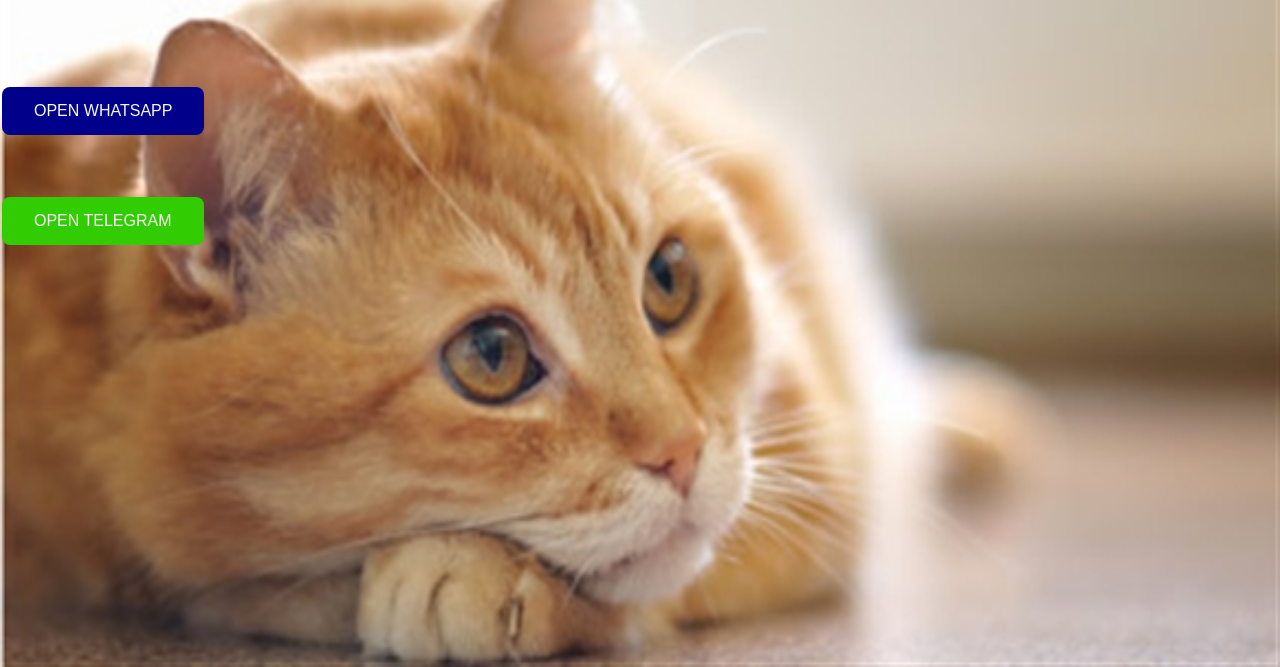
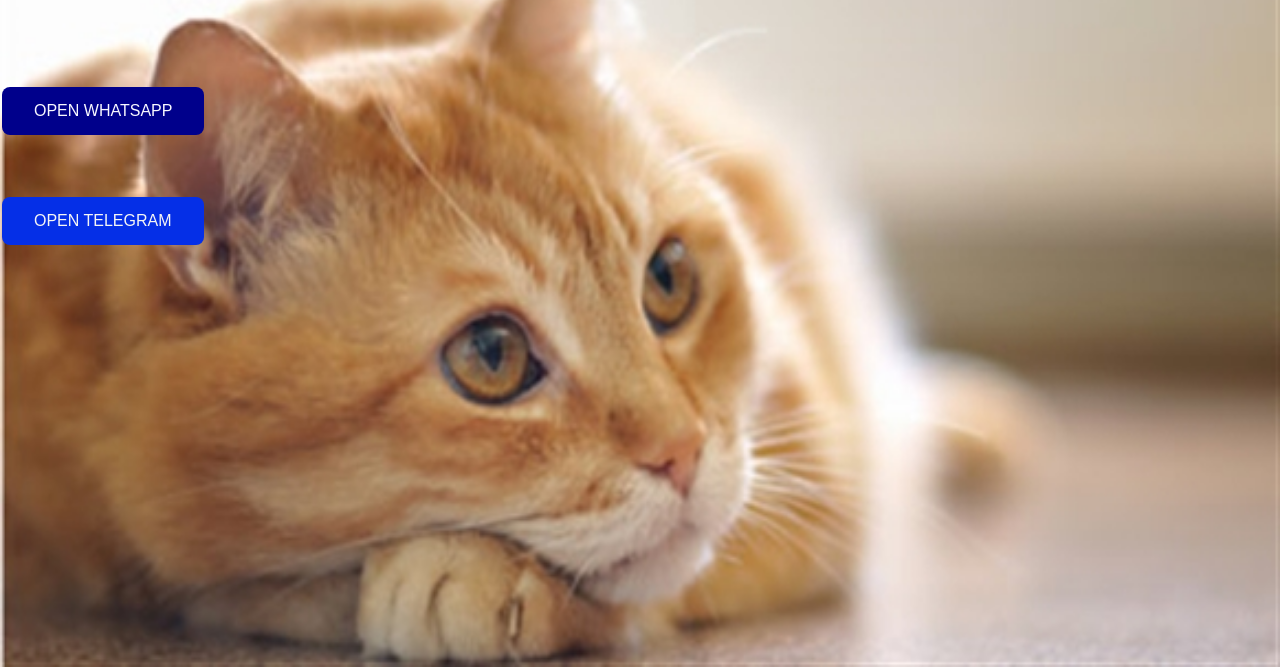
Before and after one commit to DemonGuru/website, a plain HTML site: page index.html in a window 1280 px wide. Shown: the part 133-800 px from the top of the page. Drawn offline with Linux system fonts and the light colour scheme.

Commit message:
changedbutton color

```diff
--- a/DL Designs style.css
+++ b/DL Designs style.css
@@ -36,7 +36,7 @@
         }
         my-button1
 	    {
-            background-color: rgb(49, 204, 2);
+            background-color: rgb(5, 47, 231);
             border: none;
             color:  whitesmoke;
             padding: 15px 32px;
```
